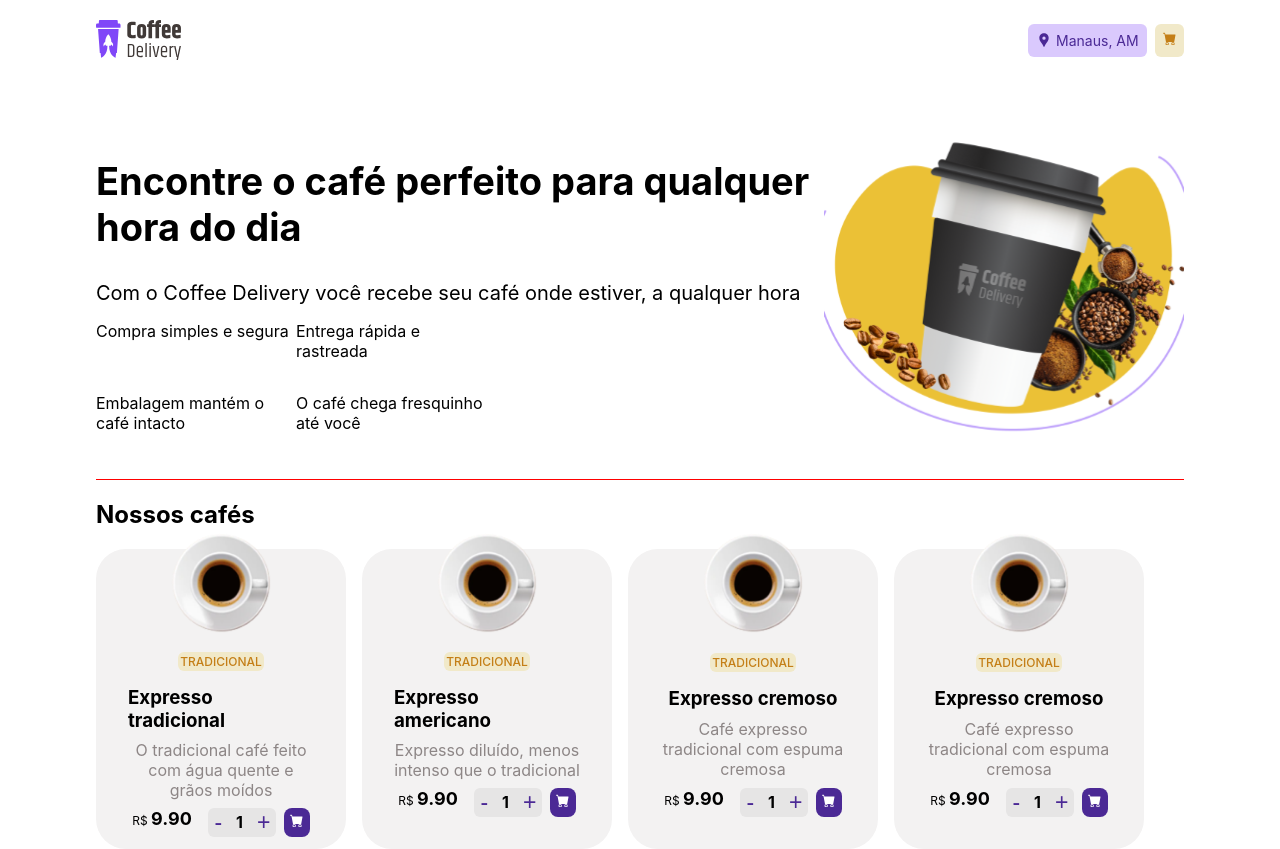
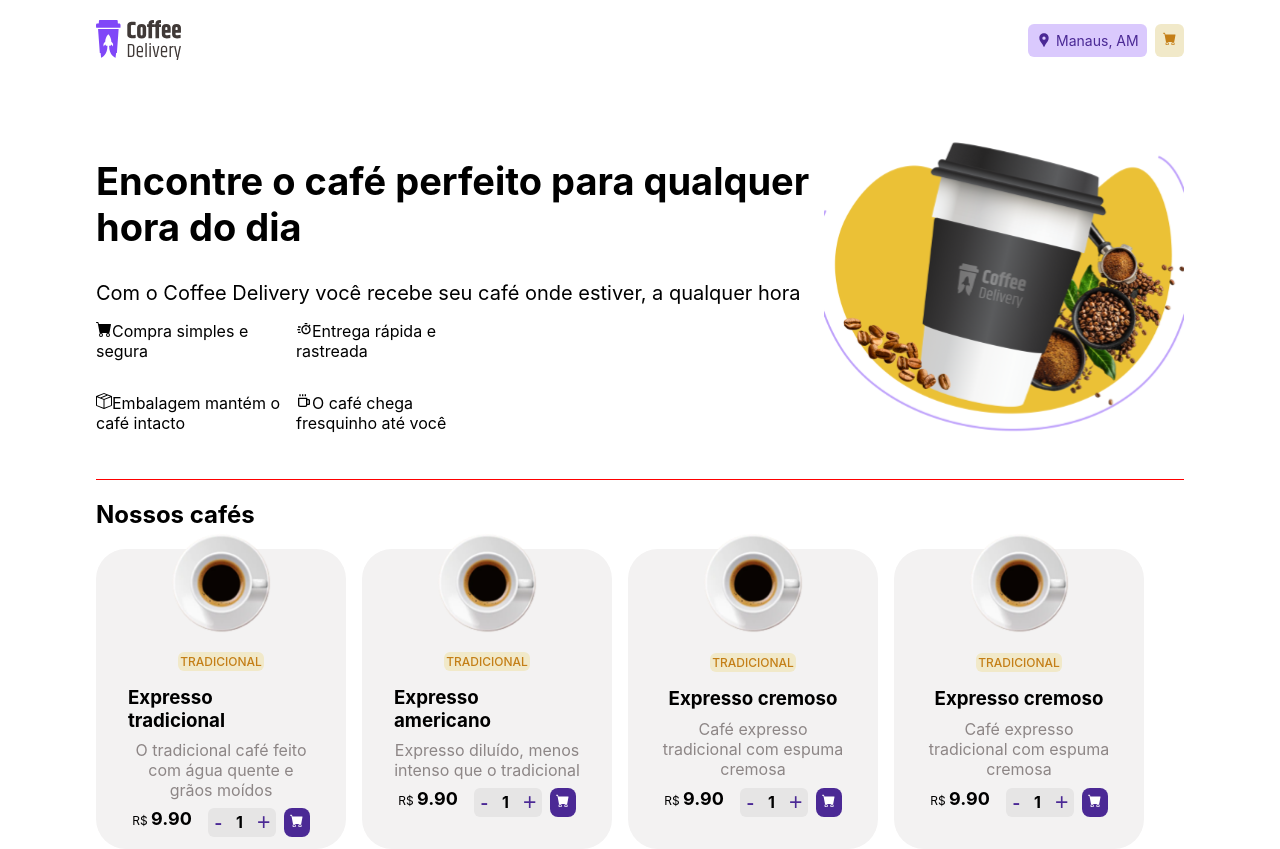
Before and after one commit to flavianahmias/rocket-coffee-delivery, a React (Create React App) app: page / in a window 1280 px wide. Built offline with nearby package versions, Linux system fonts and the light colour scheme.

Commit message:
feat: add icons utils

```diff
--- a/src/components/card/index.js
+++ b/src/components/card/index.js
@@ -1,6 +1,6 @@
 import React from "react";
 import styles from "./styles.module.scss";
-import { BsFillCartFill } from "react-icons/bs";
+import { BsFillCartFill } from "../../utils/icons";
 import Coffee from "../../assets/images/coffee.png";
 
 import { useSelector, useDispatch } from "react-redux";
--- a/src/components/header/index.js
+++ b/src/components/header/index.js
@@ -2,8 +2,7 @@ import React from "react";
 import { useNavigate } from "react-router-dom";
 import styles from "./styles.module.scss";
 import { ReactComponent as Logo } from "../../assets/icons/Logo.svg";
-import { MdLocationPin } from "react-icons/md";
-import { BsFillCartFill } from "react-icons/bs";
+import { MdLocationPin, BsFillCartFill } from "../../utils/icons";
 import { useSelector } from "react-redux";
 
 function Header() {
--- a/src/pages/cart/index.js
+++ b/src/pages/cart/index.js
@@ -1,13 +1,13 @@
 import React, { useEffect } from "react";
 import styles from "./styles.module.scss";
-import { TfiMoney } from "react-icons/tfi";
-import { GrLocation } from "react-icons/gr";
-import { BsTrash } from "react-icons/bs";
-import { CiMoneyCheck1 } from "react-icons/ci";
-import { PiMoneyThin } from "react-icons/pi";
-import { TbMoneybag } from "react-icons/tb";
+import {
+  TfiMoney,
+  GrLocation,
+  CiMoneyCheck1,
+  PiMoneyThin,
+  TbMoneybag,
+} from "../../utils/icons";
 import { useSelector, useDispatch } from "react-redux";
-import CounterButton from "../../components/counterButton";
 import { decrement, incrementInCart } from "../../features/cart/cartSlice";
 import CartListItem from "../../components/cartListItem";
 import { useNavigate } from "react-router-dom";
@@ -28,12 +28,7 @@ function Cart() {
   const [payMethodSelected, setPayMethodSelected] = React.useState();
   const [value, setValue] = React.useState(0.0);
 
-  const {
-    register,
-    handleSubmit,
-    watch,
-    formState: { errors },
-  } = useForm();
+  const { register, handleSubmit } = useForm();
   const onSubmit = (data) => console.log(data);
 
   const changeQuantity = (quantity, id) => {
@@ -127,7 +122,9 @@ function Cart() {
                 <button
                   key={i}
                   className={payMethodSelected === b.id && styles.select}
-                  onClick={() => setPayMethodSelected(b.id)}
+                  onClick={() => {
+                    setPayMethodSelected(b.id);
+                  }}
                 >
                   {b.icon} <span>{b.text}</span>
                 </button>
@@ -138,6 +135,7 @@ function Cart() {
       </div>
       <div className={styles.cartList}>
         <h3>Cafés selecionados</h3>
+        <div className={styles.cartListContent}>
           <div className={styles.coffees}>
             {cartList.map((coffee, index) => {
               return (
@@ -164,9 +162,13 @@ function Cart() {
               </div>
             </div>
 
-          <button className={styles.confirm} onClick={handleSubmit(handleConfirmButton)}>
+            <button
+              className={styles.confirm}
+              onClick={handleSubmit(handleConfirmButton)}
+            >
               Confirmar pedido
             </button>
+          </div>
         </div>
       </div>
     </div>
--- a/src/pages/cart/styles.module.scss
+++ b/src/pages/cart/styles.module.scss
@@ -102,13 +102,15 @@
     width: 40%;
     display: flex;
     flex-direction: column;
-    border-radius: 6px 44px;
-    background-color: #f3f2f2;
+    gap: 10px;
 
     h3 {
       margin-left: 2rem;
     }
 
+    .cartListContent {
+      border-radius: 6px 44px;
+      background-color: #f3f2f2;
       .coffees {
         margin-top: 10px;
         padding: 2rem;
@@ -151,3 +153,4 @@
       }
     }
   }
+}
--- a/src/pages/home/index.js
+++ b/src/pages/home/index.js
@@ -4,10 +4,9 @@ import styles from "./styles.module.scss";
 import { ReactComponent as CoffeeImage } from "../../assets/images/Imagem.svg";
 import Card from "../../components/card";
 import { coffeeList } from "./content";
-
 import { useSelector, useDispatch } from "react-redux";
-
 import { increment } from "../../features/cart/cartSlice";
+import { BsFillCartFill, BsBoxSeam, BiTimer, BiCoffee } from "../../utils/icons";
 
 function Home() {
   const count = useSelector((state) => state.cart.value.length);
@@ -27,10 +26,21 @@ function Home() {
           </span>
 
           <div className={styles.details}>
-            <p>Compra simples e segura</p>
-            <p>Entrega rápida e rastreada</p>
-            <p>Embalagem mantém o café intacto</p>
-            <p>O café chega fresquinho até você</p>
+            <p>
+              <BsFillCartFill />
+              Compra simples e segura
+            </p>
+            <p>
+              <BiTimer />
+              Entrega rápida e rastreada
+            </p>
+            <p>
+              <BsBoxSeam />
+              Embalagem mantém o café intacto
+            </p>
+            <p>
+              <BiCoffee />O café chega fresquinho até você
+            </p>
           </div>
         </div>
 
--- /dev/null
+++ b/src/utils/icons.js
@@ -0,0 +1,22 @@
+import { BsFillCartFill, BsBoxSeam, BsTrash } from "react-icons/bs";
+import { BiTimer, BiCoffee } from "react-icons/bi";
+import { TfiMoney } from "react-icons/tfi";
+import { GrLocation } from "react-icons/gr";
+import { CiMoneyCheck1 } from "react-icons/ci";
+import { PiMoneyThin } from "react-icons/pi";
+import { TbMoneybag } from "react-icons/tb";
+import { MdLocationPin } from "react-icons/md";
+
+export {
+  BsFillCartFill,
+  BsBoxSeam,
+  BiTimer,
+  BiCoffee,
+  MdLocationPin,
+  TfiMoney,
+  GrLocation,
+  BsTrash,
+  CiMoneyCheck1,
+  PiMoneyThin,
+  TbMoneybag,
+};
```
Lines whose indentation alone changed are shown as unchanged.
